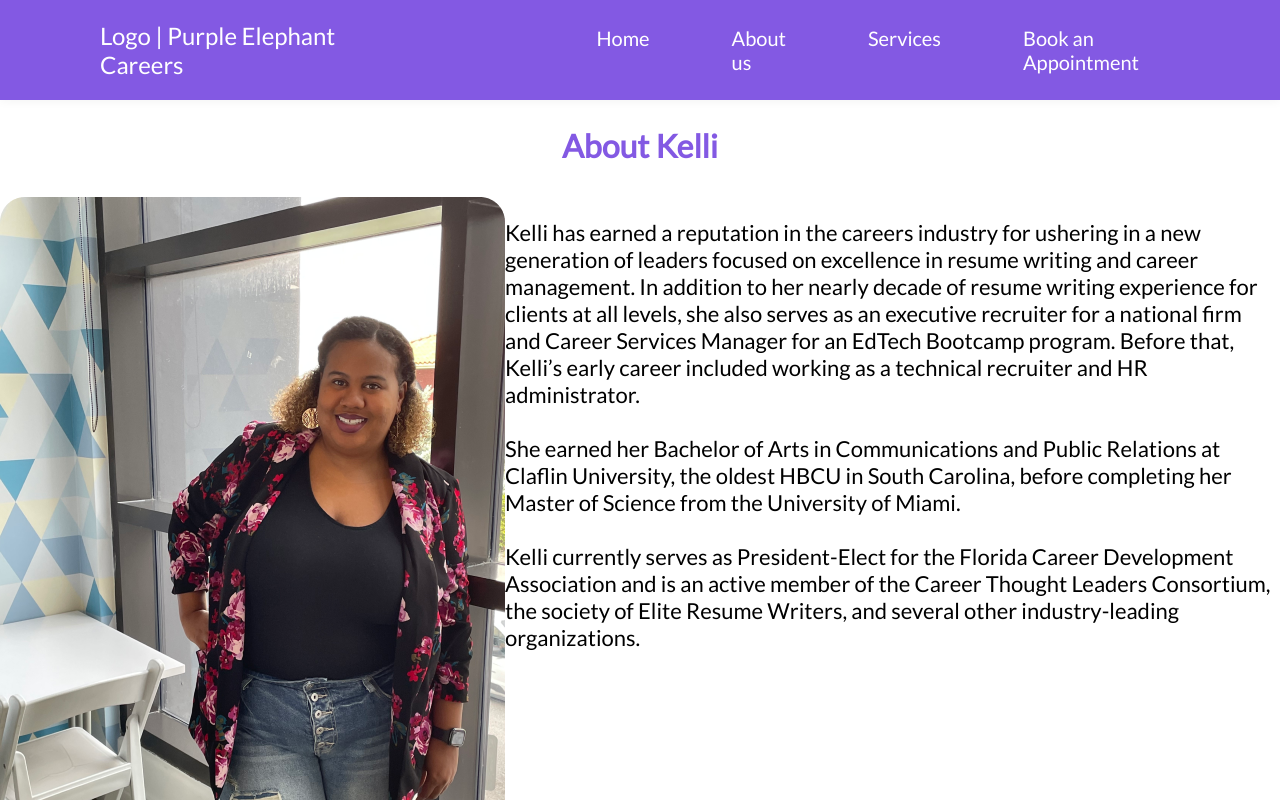
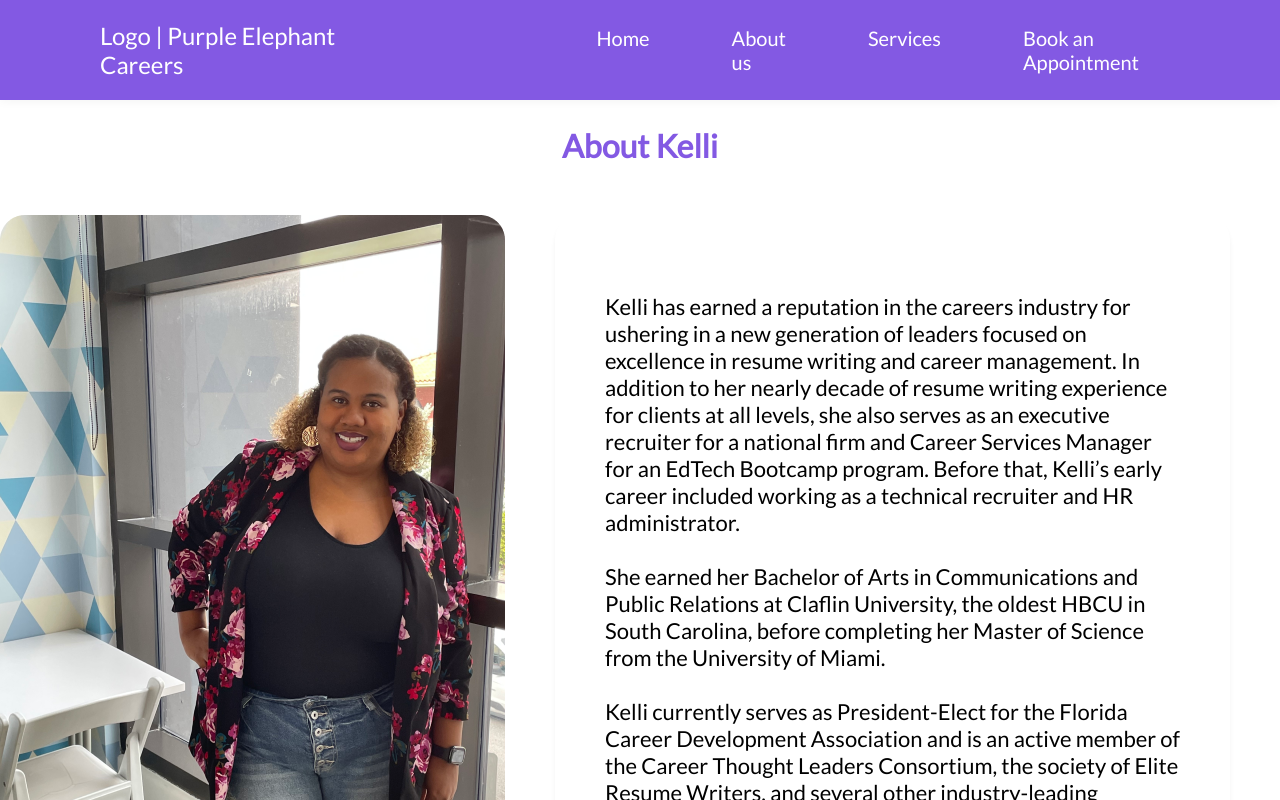
Before and after one commit to nokeen12/purpleelephantcareers, a React (Create React App) app: page /about in a window 1280 px wide. Shown: the top 800 px of the page. Built offline with nearby package versions, Linux system fonts and the light colour scheme.

Commit message:
text boxes for about page

```diff
--- a/src/App.css
+++ b/src/App.css
@@ -149,4 +149,12 @@ p{
 }
 #about > *{
     display: flex;
+    margin-bottom: 50px;
 }
+.aboutBox{
+    margin: 0 50px;
+    border-radius: 25px;
+    gap: 25px;
+    padding: 56px 50px;
+    box-shadow: 0 5px 5px rgba(0, 0, 0, 0.05);
+}
--- a/src/pages/About.js
+++ b/src/pages/About.js
@@ -6,18 +6,22 @@ function About(){
             <h2>About Kelli</h2>
             <div>
                 <img src="kelli2.png" alt="kelli standing"/>
+                <div className="aboutBox">
                 <p>     Kelli has earned a reputation in the careers industry for ushering in a new generation of leaders focused on excellence in resume writing and career management. In addition to her nearly decade of resume writing experience for clients at all levels, she also serves as an executive recruiter for a national firm and Career Services Manager for an EdTech Bootcamp program. Before that, Kelli’s early career included working as a technical recruiter and HR administrator.
                 <br/><br/>
                 She earned her Bachelor of Arts in Communications and Public Relations at Claflin University, the oldest HBCU in South Carolina, before completing her Master of Science from the University of Miami.
                 <br/><br/>
                 Kelli currently serves as President-Elect for the Florida Career Development Association and is an active member of the Career Thought Leaders Consortium, the society of Elite Resume Writers, and several other industry-leading organizations.
                 </p>
+                </div>
             </div>
             <div>
+                <div className="aboutBox">
                 <p>     As the daughter of a well-established, Career Counselor, Kelli M. Carroll has been immersed in the Career Development world for most of her life. Currently serving as the Career Coach at Ironhack US, a tech bootcamp school based in Spain, Kelli helps career changers with the soft skills needed to land a new career tech. She recently received her CCSP and will have her ACRW certification by year end.
                 <br/><br/>
                 Originally from Odenton, MD, Kelli graduated with her BA in Mass Communications-Public Relations from Claflin University, and her MS Ed. In Sports Administration from The University of Miami. Kelli is an active member of Delta Sigma Theta Sorority, Inc. as well as the Claflin University Young Alumni Council. In her free time, she enjoys hanging out with friends and playing with her fur baby, a 7-yr-old Pitador named Tesla.
                 </p>
+                </div>
                 <img src="kelli1.png" alt="kelli with dog"/>
             </div>
             <h2>Why Hesitate? Schedule A Free Consultation Now!</h2>
```
